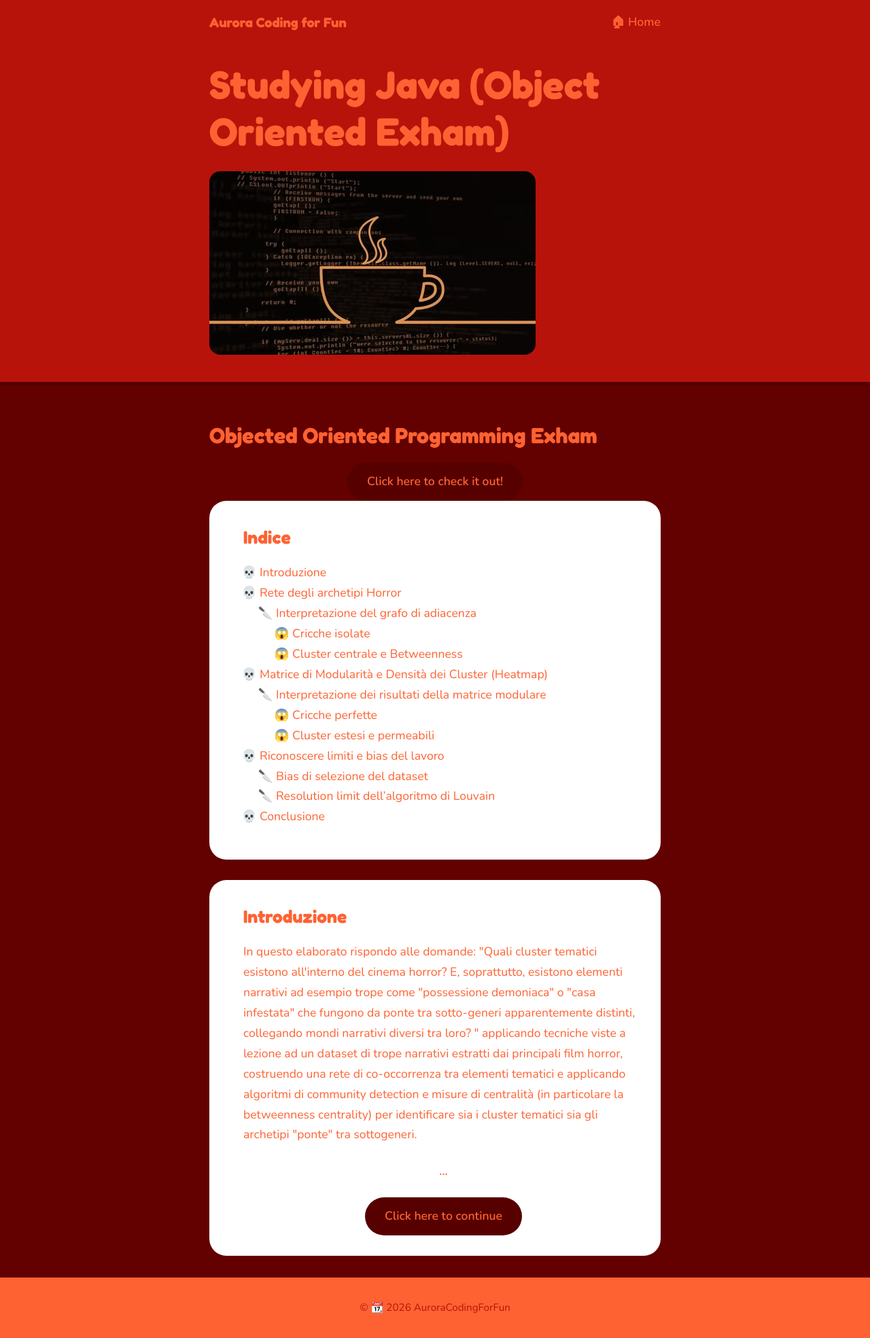
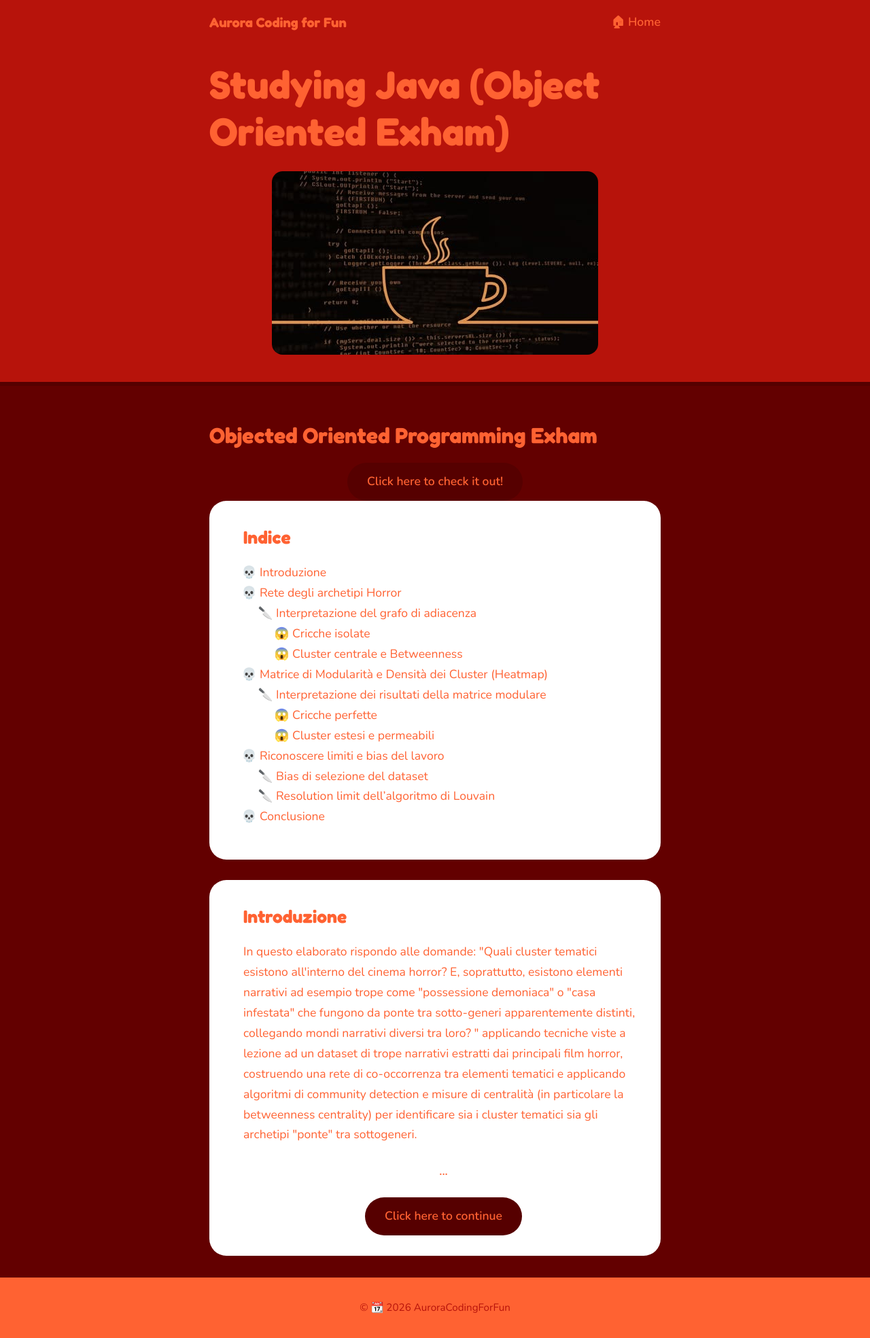
Before and after one commit to AuroraCodingForFun/BlogSite, a Jekyll site: the page built from _posts/2026-10-12-Object-Oriented-Programming.md, in a window 1280 px wide. Shown: the whole page at 68% size. Built offline with Jekyll 4.4.1, drawn with Linux system fonts in a browser that asks for light colours.

Commit message:
Update hero image margin for better centering

```diff
--- a/css/style.css
+++ b/css/style.css
@@ -69,7 +69,7 @@ nav a:focus-visible {
   display: block;
   max-width: 100%;
   height: auto;
-  margin-top: 1.5rem;
+  margin: 1.5rem auto 0;
   border-radius: 1rem;
 }
 
```
